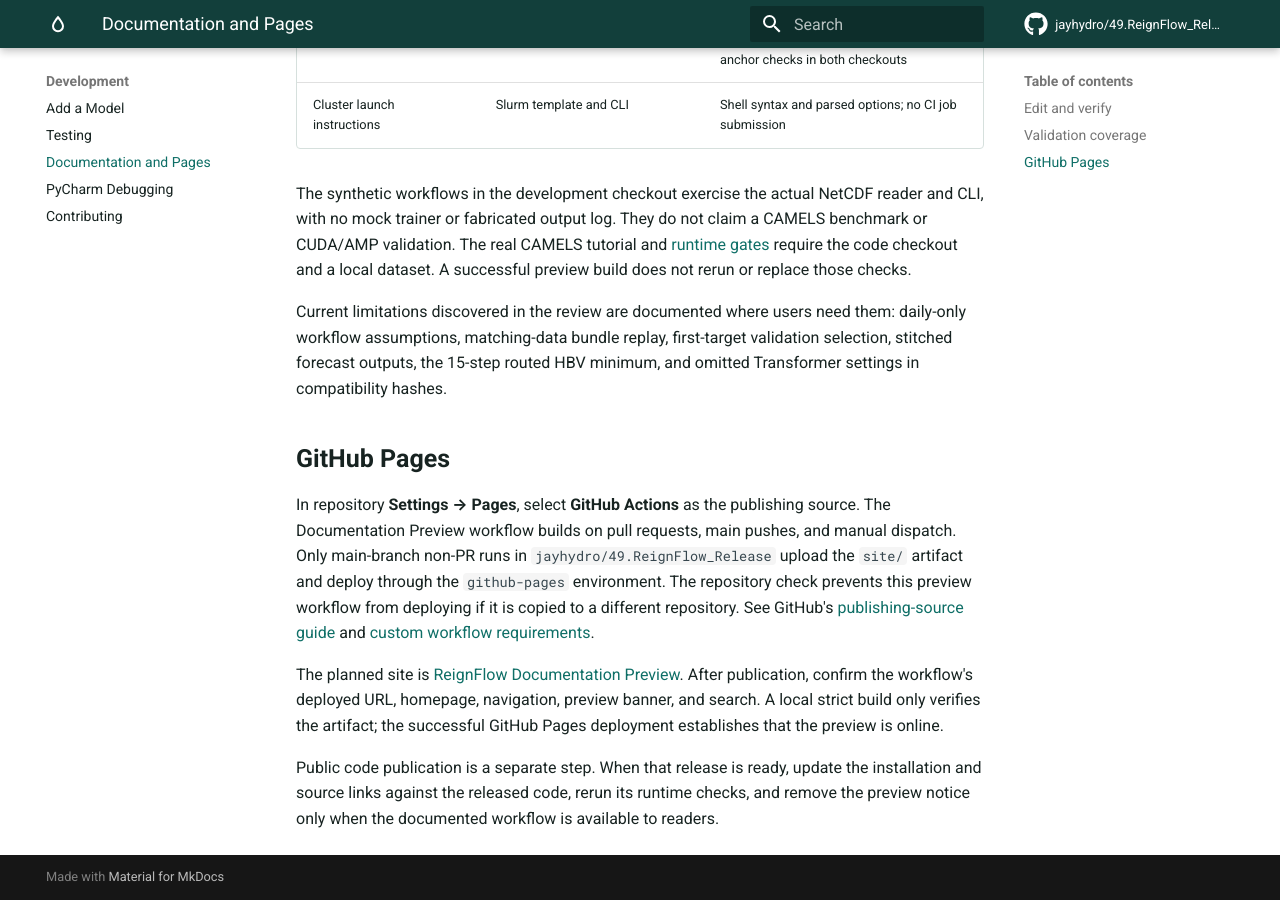
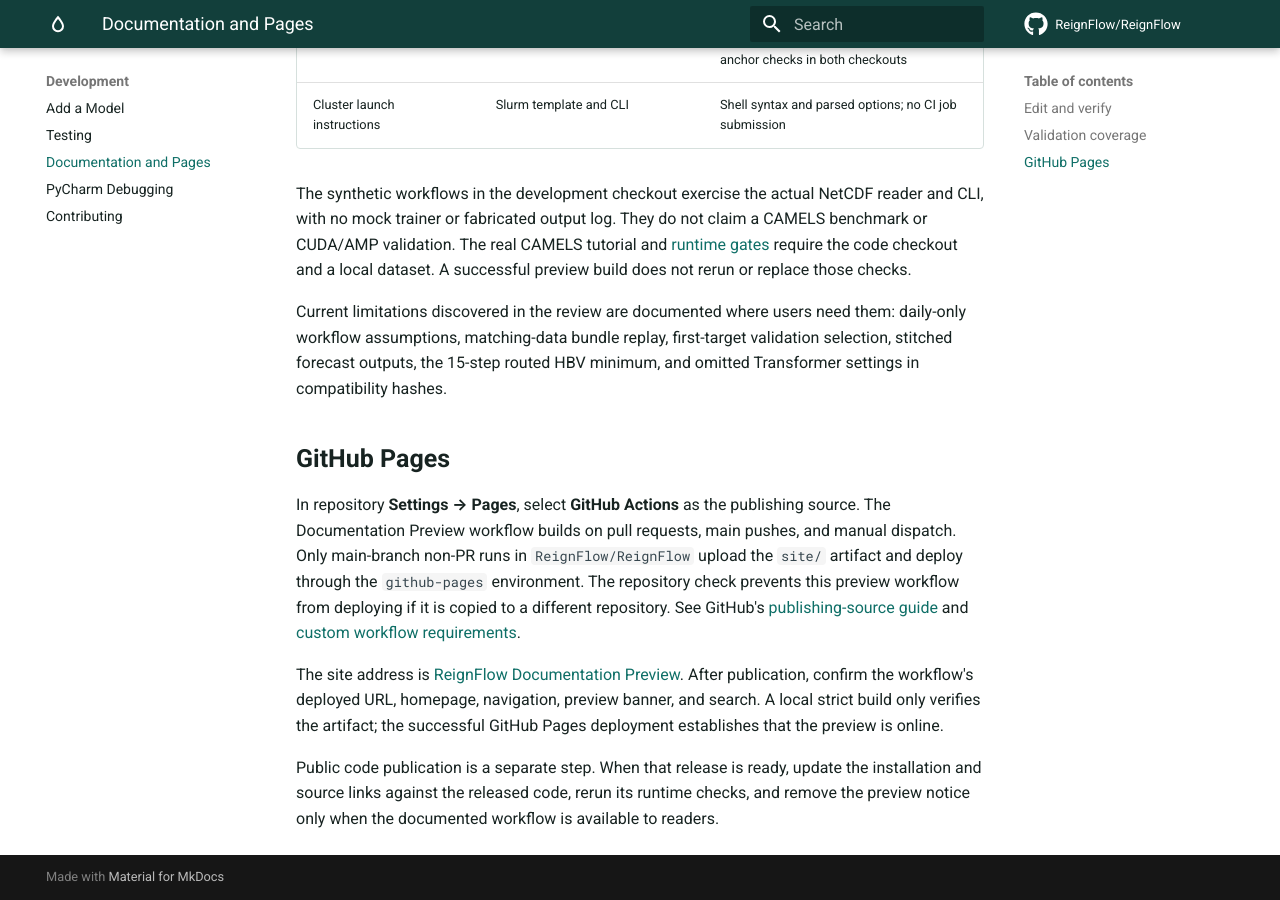
Before and after one commit to ReignFlow/ReignFlow, an MkDocs documentation site: the page built from docs/development/documentation.md, in a window 1280 px wide and 900 px high, scrolled down 1769 px. Built offline with MkDocs 1.6.1 and Material for MkDocs 9.7.7, drawn with Linux system fonts in a browser that asks for light colours; comment, search, counter and statistics services are not loaded.

Commit message:
Update documentation publishing after organization transfer

```diff
--- a/docs/development/documentation.md
+++ b/docs/development/documentation.md
@@ -65,13 +65,13 @@ and omitted Transformer settings in compatibility hashes.
 In repository **Settings → Pages**, select **GitHub Actions** as the publishing
 source. The Documentation Preview workflow builds on pull requests, main pushes,
 and manual dispatch. Only main-branch non-PR runs in
-`jayhydro/49.ReignFlow_Release` upload the `site/` artifact and deploy through
+`ReignFlow/ReignFlow` upload the `site/` artifact and deploy through
 the `github-pages` environment. The repository check prevents this preview
 workflow from deploying if it is copied to a different repository.
 See GitHub's [publishing-source guide](https://docs.github.com/en/pages/getting-started-with-github-pages/configuring-a-publishing-source-for-your-github-pages-site)
 and [custom workflow requirements](https://docs.github.com/en/pages/getting-started-with-github-pages/using-custom-workflows-with-github-pages).
 
-The planned site is [ReignFlow Documentation Preview](https://jayhydro.github.io/49.ReignFlow_Release/).
+The site address is [ReignFlow Documentation Preview](https://reignflow.github.io/ReignFlow/).
 After publication, confirm the workflow's deployed URL, homepage, navigation,
 preview banner, and search. A local strict build only verifies the artifact;
 the successful GitHub Pages deployment establishes that the preview is online.
--- a/mkdocs.yml
+++ b/mkdocs.yml
@@ -1,8 +1,8 @@
 site_name: ReignFlow Documentation Preview
 site_description: Preview of the ReignFlow user documentation; the public code release is being prepared
-site_url: https://jayhydro.github.io/49.ReignFlow_Release/
-repo_url: https://github.com/jayhydro/49.ReignFlow_Release
-repo_name: jayhydro/49.ReignFlow_Release
+site_url: https://reignflow.github.io/ReignFlow/
+repo_url: https://github.com/ReignFlow/ReignFlow
+repo_name: ReignFlow/ReignFlow
 edit_uri: edit/main/docs/
 strict: true
 
```
Also changed, not shown: README.md (+2 -2 lines), docs/acknowledgements.md (+1 -1 lines), docs/development/contributing.md (+1 -1 lines), 1 other file.
